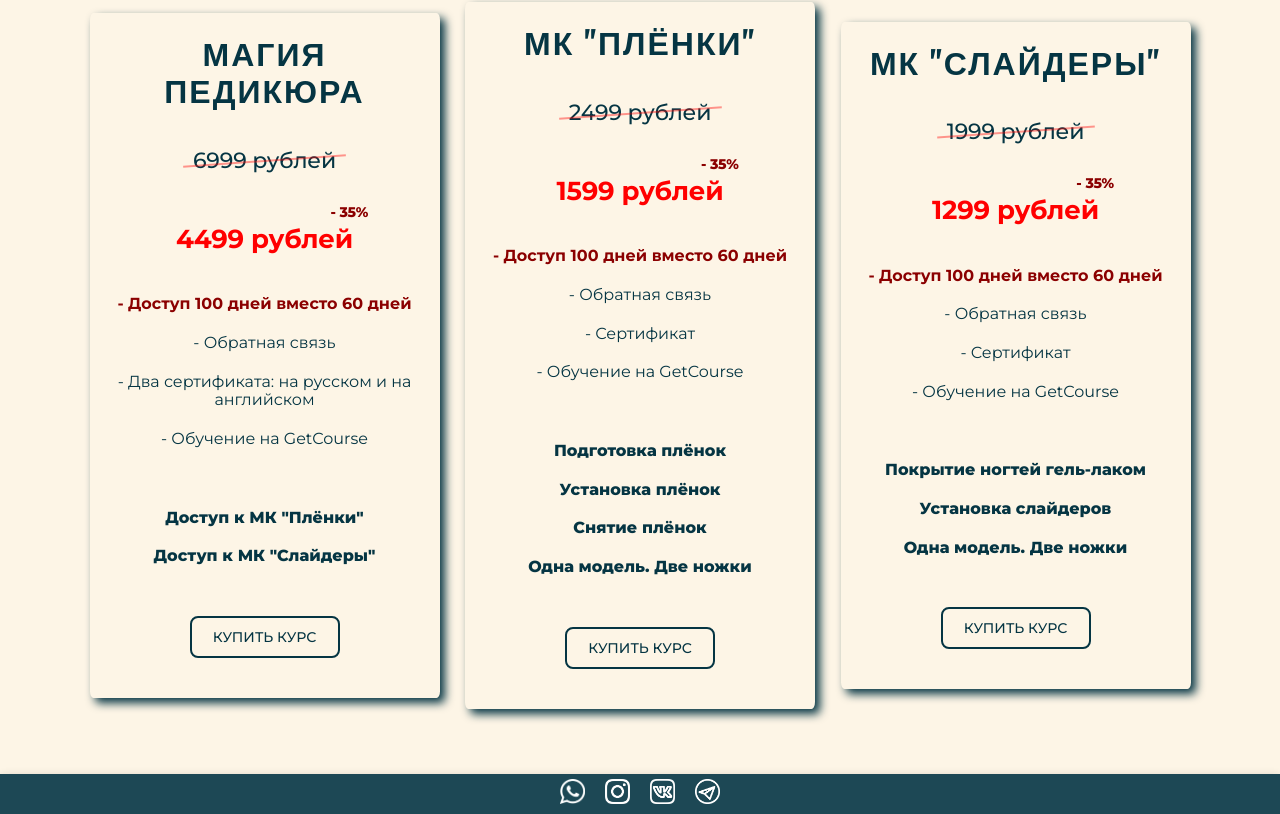
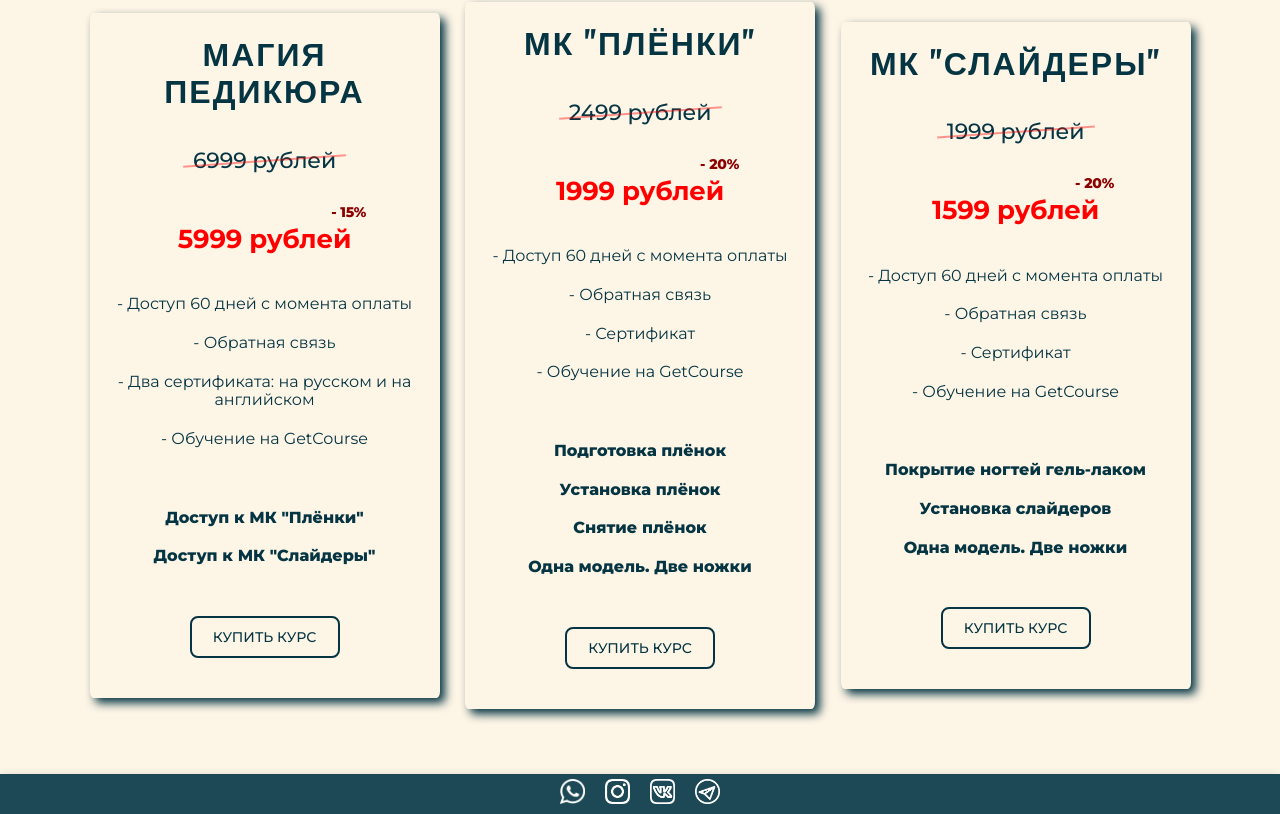
Before and after one commit to TonyFinder/Pedicure-master, a React (Create React App) app: page /#/ in a window 1280 px wide. Shown: the part 5946-6760 px from the top of the page. Built offline with nearby package versions, Linux system fonts and the light colour scheme.

Commit message:
Discount has been changed

```diff
--- a/src/components/Online/Buy/Offer/Offer.module.scss
+++ b/src/components/Online/Buy/Offer/Offer.module.scss
@@ -74,10 +74,10 @@
       text-align: center;
       margin: 20px 0;
     }
-    :first-child {
+    /*:first-child {
       color: darkred;
       font-weight: 700;
-    }
+    }*/
   }
 
   .additions {
--- a/src/data/store/mainPageState.ts
+++ b/src/data/store/mainPageState.ts
@@ -234,14 +234,14 @@ export const introductionValues = {
         id: 1,
         header: 'Магия педикюра',
         price: '6999 рублей',
-        sale: '4499 рублей',
+        sale: '5999 рублей',
         // discount: '- 33% до 1 марта',
-        discount: '- 35%',
+        discount: '- 15%',
         // link: 'https://pedicure-cabinet.online/register',
         link: 'https://pedicure-cabinet.online/sale_magic',
         bullet: [
-            // {id: 1, value: '- Доступ 60 дней с момента оплаты'},
-            {id: 1, value: '- Доступ 100 дней вместо 60 дней'},
+            {id: 1, value: '- Доступ 60 дней с момента оплаты'},
+            // {id: 1, value: '- Доступ 100 дней вместо 60 дней'},
             {id: 2, value: '- Обратная связь'},
             {id: 3, value: '- Два сертификата: на русском и на английском'},
             {id: 4, value: '- Обучение на GetCourse'},
@@ -260,14 +260,14 @@ export const introductionValues = {
             id: 2,
             header: 'МК "Плёнки"',
             price: '2499 рублей',
-            sale: '1599 рублей',
+            sale: '1999 рублей',
             // discount: '- 20% до 1 марта',
-            discount: '- 35%',
+            discount: '- 20%',
             // link: 'https://pedicure-cabinet.online/wraps',
             link: 'https://pedicure-cabinet.online/sale_wraps',
             bullet: [
-                // {id: 1, value: '- Доступ 60 дней с момента оплаты'},
-                {id: 1, value: '- Доступ 100 дней вместо 60 дней'},
+                {id: 1, value: '- Доступ 60 дней с момента оплаты'},
+                // {id: 1, value: '- Доступ 100 дней вместо 60 дней'},
                 {id: 2, value: '- Обратная связь'},
                 {id: 3, value: '- Сертификат'},
                 {id: 4, value: '- Обучение на GetCourse'},
@@ -288,14 +288,14 @@ export const introductionValues = {
             id: 3,
             header: ' МК "Слайдеры"',
             price: '1999 рублей',
-            sale: '1299 рублей',
+            sale: '1599 рублей',
             // discount: '- 20% до 1 мартав',
-            discount: '- 35%',
+            discount: '- 20%',
             // link: 'https://pedicure-cabinet.online/sliders',
             link: 'https://pedicure-cabinet.online/sale_sliders',
             bullet: [
-                // {id: 1, value: '- Доступ 60 дней с момента оплаты'},
-                {id: 1, value: '- Доступ 100 дней вместо 60 дней'},
+                {id: 1, value: '- Доступ 60 дней с момента оплаты'},
+                // {id: 1, value: '- Доступ 100 дней вместо 60 дней'},
                 {id: 2, value: '- Обратная связь'},
                 {id: 3, value: '- Сертификат'},
                 {id: 4, value: '- Обучение на GetCourse'},
```
